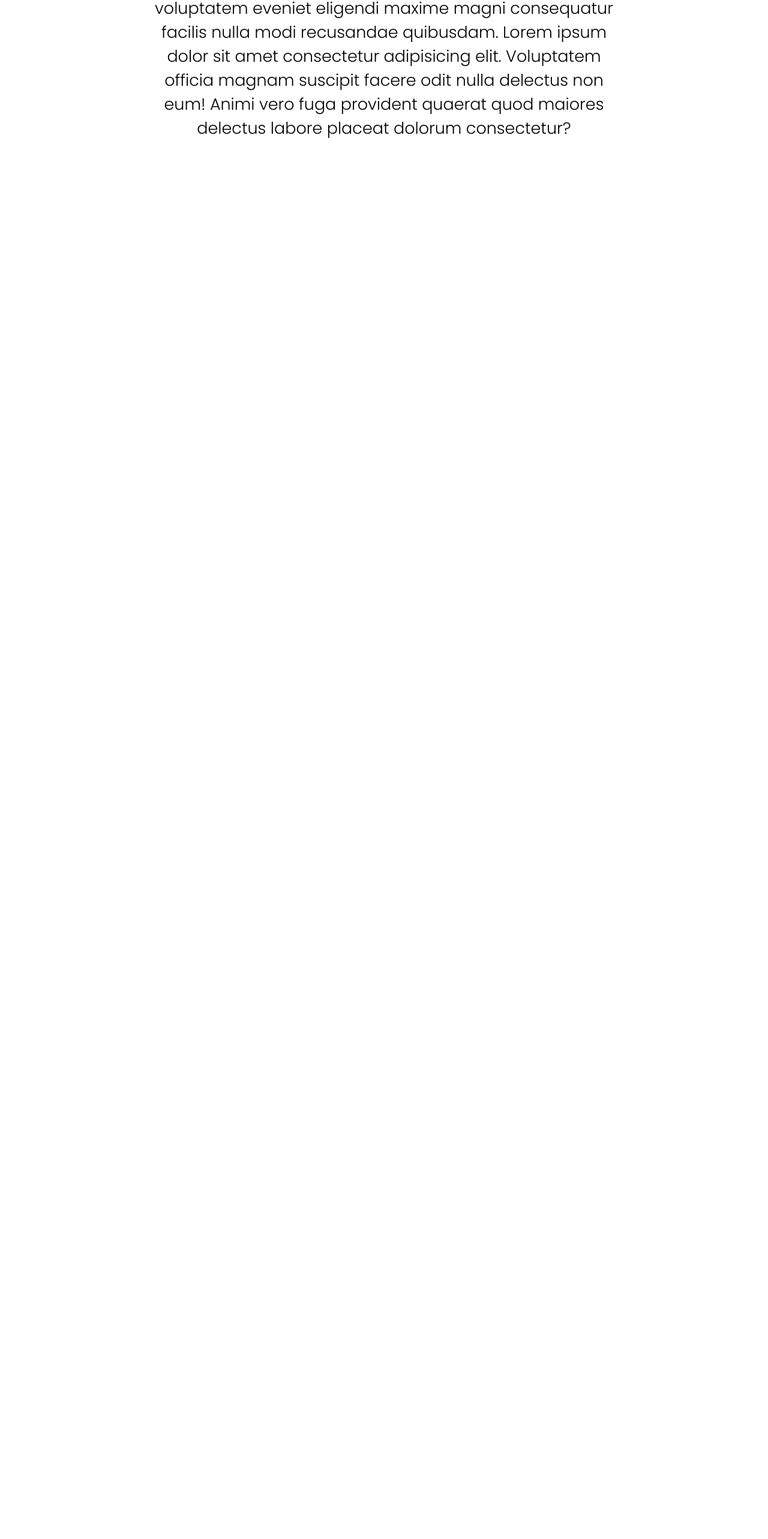
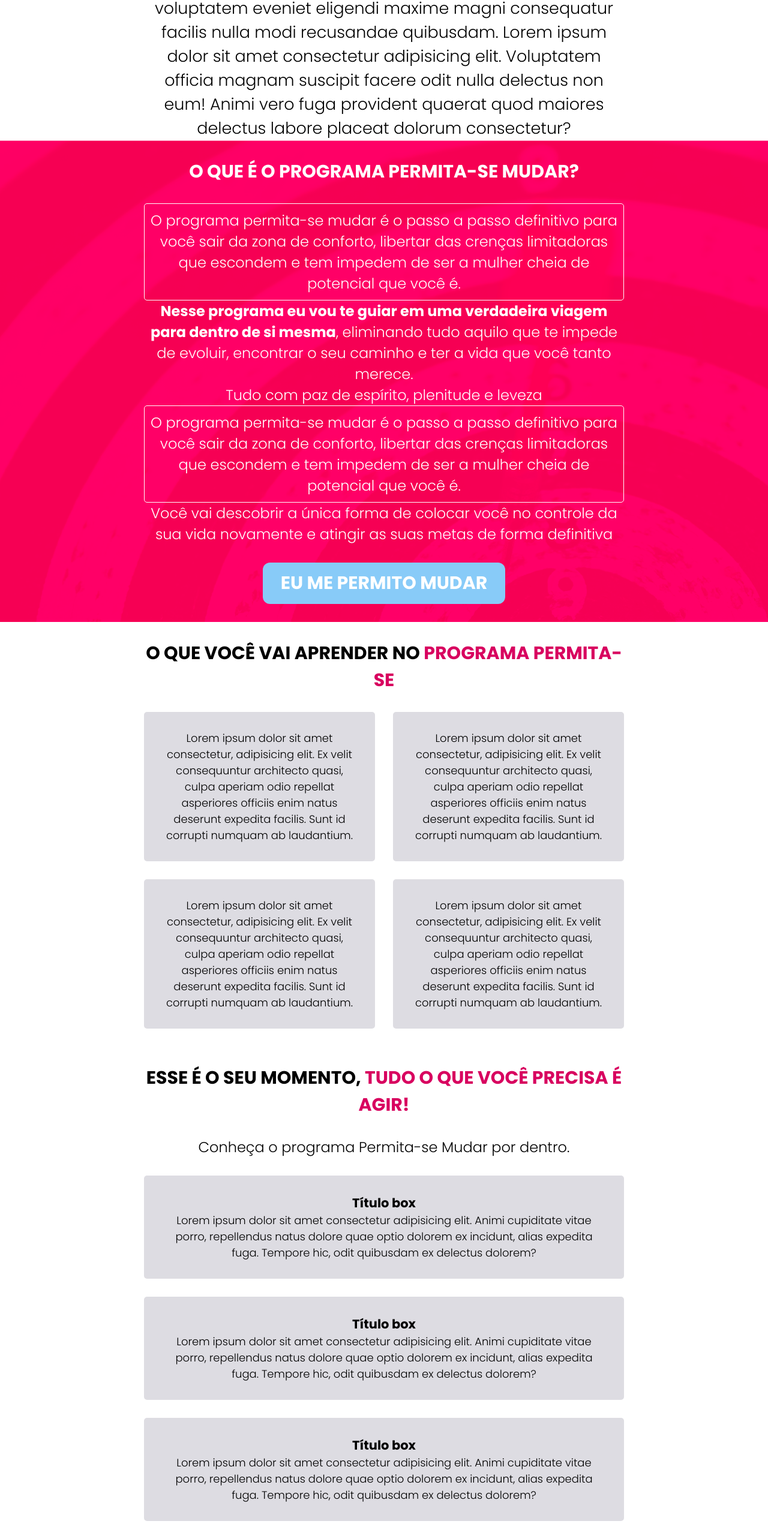
Before and after one commit to gabrieldiasss/permitasemudar, a Next.js app: page / in a window 1280 px wide. Shown: the part 1723-4289 px from the top of the page at 60% size. Before the commit the page ends 1957 px from the top, so only its background shows below. Built offline with nearby package versions, Linux system fonts and the light colour scheme.

Commit message:
section 3 and section 4 and section 5

```diff
--- /dev/null
+++ b/src/components/Section3/index.tsx
@@ -0,0 +1,36 @@
+import { Container, Content } from './styles'
+
+export default function Section3() {
+
+    return (
+        <Container>
+            <Content>
+                <h1>O QUE É O PROGRAMA PERMITA-SE MUDAR?</h1>
+
+                <div>
+                    <p>
+                        O programa permita-se mudar é o passo a passo definitivo para você sair da zona de conforto, libertar das crenças limitadoras que escondem e tem impedem de ser a mulher cheia de potencial que você é.
+                    </p>
+
+                </div>
+
+                <p>
+                   <b>Nesse programa eu vou te guiar em uma verdadeira viagem para dentro de si mesma</b>, eliminando tudo aquilo que te impede de evoluir, encontrar o seu caminho e ter a vida que você tanto merece.
+
+                    <br />
+                   Tudo com paz de espírito, plenitude e leveza
+                </p>
+
+                <div>
+                    <p>
+                         O programa permita-se mudar é o passo a passo definitivo para você sair da zona de conforto, libertar das crenças limitadoras que escondem e tem impedem de ser a mulher cheia de potencial que você é.
+                    </p>
+                </div>
+
+                <p>Você vai descobrir a única forma de colocar você no controle da sua vida novamente e atingir as suas metas de forma definitiva</p>
+
+                <button type='button'>EU ME PERMITO MUDAR</button>
+            </Content>
+        </Container>
+    )
+}
--- /dev/null
+++ b/src/components/Section3/styles.ts
@@ -0,0 +1,39 @@
+import styled from 'styled-components'
+
+export const Container = styled.section`
+    background-image: url('images/IMAGEM ROSA DE FUNDO 2.png');
+
+    padding: 2rem 0;
+`
+
+export const Content = styled.div`
+
+    text-align: center;
+
+    max-width: 800px;
+    margin: 0 auto;
+    width: 90%;
+
+    h1 {
+        font-size: 2rem;
+        color: #fff;
+
+        margin-bottom: 2rem;
+    }
+
+    div {
+        border: 1px solid #fff;
+        border-radius: 5px;
+        padding: 10px;
+    }
+
+    p {
+        color: #fff;
+        font-size: 1.6rem;
+    }
+
+    button {
+        margin-top: 2rem;
+    }
+
+`
--- /dev/null
+++ b/src/components/Section4/index.tsx
@@ -0,0 +1,31 @@
+import { Container, Content, BoxGrid } from './styles'
+
+export default function Section4() {
+
+    return (
+        <Container>
+            <Content>
+                <h1>O QUE VOCÊ VAI APRENDER NO<span> PROGRAMA PERMITA-SE</span></h1>
+
+                <BoxGrid>
+                    <div>
+                        Lorem ipsum dolor sit amet consectetur, adipisicing elit. Ex velit consequuntur architecto quasi, culpa aperiam odio repellat asperiores officiis enim natus deserunt expedita facilis. Sunt id corrupti numquam ab laudantium.
+                    </div>
+
+                    <div>
+                        Lorem ipsum dolor sit amet consectetur, adipisicing elit. Ex velit consequuntur architecto quasi, culpa aperiam odio repellat asperiores officiis enim natus deserunt expedita facilis. Sunt id corrupti numquam ab laudantium.
+                    </div>
+
+                    <div>
+                        Lorem ipsum dolor sit amet consectetur, adipisicing elit. Ex velit consequuntur architecto quasi, culpa aperiam odio repellat asperiores officiis enim natus deserunt expedita facilis. Sunt id corrupti numquam ab laudantium.
+                    </div>
+
+                    <div>
+                        Lorem ipsum dolor sit amet consectetur, adipisicing elit. Ex velit consequuntur architecto quasi, culpa aperiam odio repellat asperiores officiis enim natus deserunt expedita facilis. Sunt id corrupti numquam ab laudantium.
+                    </div>
+                </BoxGrid>
+
+            </Content>
+        </Container>
+    )
+}
--- /dev/null
+++ b/src/components/Section4/styles.ts
@@ -0,0 +1,34 @@
+import styled from 'styled-components'
+
+export const Container = styled.section`
+    padding: 2rem 0;
+`
+
+export const Content = styled.div`
+
+    text-align: center;
+    max-width: 800px;
+    margin: 0 auto;
+
+    h1 {
+        font-size: 2rem;
+    }
+
+`
+
+export const BoxGrid = styled.div`
+
+    margin-top: 2rem;
+
+    display: grid;
+    grid-template-columns: repeat(2, 1fr);
+    grid-gap: 2rem;
+
+    div {
+        background-color: var(--gray-300);
+        padding: 2rem;
+        border-radius: 5px;
+        font-size: 1.2rem;
+    }
+
+`
--- /dev/null
+++ b/src/components/Section5/index.tsx
@@ -0,0 +1,36 @@
+import { Container, Content, BoxGrid } from './styles'
+
+export default function Section5() {
+
+    return (
+        <Container>
+            <Content>
+
+                <h1>ESSE É O SEU MOMENTO, <span>TUDO O QUE VOCÊ PRECISA É AGIR!</span></h1>
+
+                <p>Conheça o programa Permita-se Mudar por dentro.</p>
+
+                <BoxGrid>
+                    <div>
+                        <strong>Título box</strong>
+                        <br />
+                        Lorem ipsum dolor sit amet consectetur adipisicing elit. Animi cupiditate vitae porro, repellendus natus dolore quae optio dolorem ex incidunt, alias expedita fuga. Tempore hic, odit quibusdam ex delectus dolorem?
+                    </div>
+
+                    <div>
+                        <strong>Título box</strong>
+                        <br />
+                        Lorem ipsum dolor sit amet consectetur adipisicing elit. Animi cupiditate vitae porro, repellendus natus dolore quae optio dolorem ex incidunt, alias expedita fuga. Tempore hic, odit quibusdam ex delectus dolorem?
+                    </div>
+
+                    <div>
+                        <strong>Título box</strong>
+                        <br />
+                        Lorem ipsum dolor sit amet consectetur adipisicing elit. Animi cupiditate vitae porro, repellendus natus dolore quae optio dolorem ex incidunt, alias expedita fuga. Tempore hic, odit quibusdam ex delectus dolorem?
+                    </div>
+                </BoxGrid>
+
+            </Content>
+        </Container>
+    )
+}
--- /dev/null
+++ b/src/components/Section5/styles.ts
@@ -0,0 +1,42 @@
+import styled from 'styled-components'
+
+export const Container = styled.section`
+    padding: 2rem 0;
+`
+
+export const Content = styled.div`
+
+    text-align: center;
+    max-width: 800px;
+    margin: 0 auto;
+
+    h1 {
+        font-size: 2rem;
+    }
+
+    p {
+        font-size: 1.6rem;
+        margin: 2rem 0;
+    }
+
+`
+
+export const BoxGrid = styled.div`
+
+    display: grid;
+    grid-template-columns: 1fr;
+    grid-gap: 2rem;
+
+    div {
+
+        strong {
+            font-size: 1.4rem;
+        }
+
+        background-color: var(--gray-300);
+        padding: 2rem;
+        border-radius: 5px;
+        font-size: 1.2rem;
+    }
+
+`
--- a/src/pages/index.tsx
+++ b/src/pages/index.tsx
@@ -3,6 +3,9 @@ import { GlobalStyle } from '../styles/global'
 import Head from 'next/head'
 import Section1 from '../components/Section1'
 import Section2 from '../components/Section2'
+import Section3 from '../components/Section3'
+import Section4 from '../components/Section4'
+import Section5 from '../components/Section5'
 
 export default function Home() {
 
@@ -18,6 +21,9 @@ export default function Home() {
             <main>
                 <Section1 />
                 <Section2 />
+                <Section3 />
+                <Section4 />
+                <Section5 />
             </main>
         </>
     )
```
